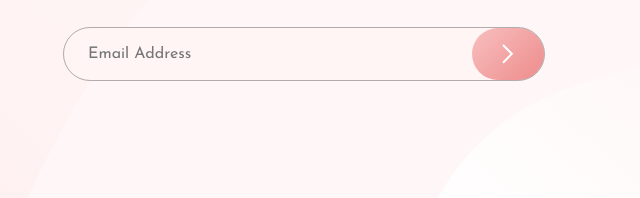
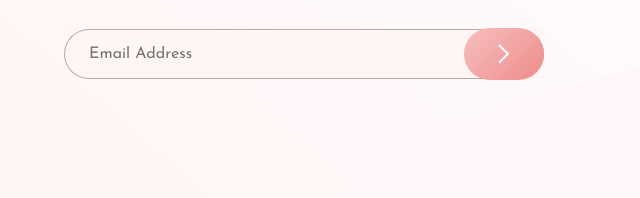
Before and after one commit to coderSeth13/FEM_BASE_APPAREL_COMING_SOON_PAGE, a plain HTML site: page index.html in a window 1280 px wide. Shown: the part 537-735 px from the top of the page, 0-640 px from the left. Drawn offline with Linux system fonts and the light colour scheme.

Commit message:
Fixed input field

```diff
--- a/style.css
+++ b/style.css
@@ -135,29 +135,28 @@ body {
 }
 
 .form__group {
-  outline: 1px solid hsl(var(--clr-accent-hsl-1), 0.4);
   background-color: hsl(var(--clr-secondary-hsl-200), 0.8);
-  border-radius: 100vw;
-  padding-left: 0.5rem;
 
+  position: relative;
   align-items: center;
   justify-content: space-between;
 }
 
 .form__input {
+  border: 1.9px solid hsl(var(--clr-accent-hsl-1), 0.4);
   color: hsl(var(--clr-accent-hsl-1), 0.6);
   background-color: hsl(var(--clr-secondary-hsl-200), 0.8);
 
   width: 100%;
   padding: 1rem;
+  border-radius: 100vw;
+  padding-left: 1.5rem;
 
   outline: none;
-  border: none;
 }
 
 .form__input:focus,
 .form__input:focus-visible {
-  border: none;
   outline: none;
 }
 
@@ -172,7 +171,8 @@ body {
   width: 5rem;
 
   place-items: center;
-
+  position: absolute;
+  right: 0;
   border: none;
   outline: none;
   cursor: pointer;
@@ -190,13 +190,11 @@ body {
 
 @media (max-width: 900px) {
   body {
+    background-color: hsl(var(--clr-secondary-hsl-200), 0.8);
+
     display: grid;
     justify-items: center;
     min-height: 100vh;
-  }
-
-  main {
-    background-color: hsl(var(--clr-secondary-hsl-200), 0.8);
   }
 
   .header {
@@ -226,11 +224,16 @@ body {
 /* Big screen widths */
 
 @media (min-width: 900px) {
+  body {
+    background-color: hsl(var(--clr-secondary-hsl-200), 0.8);
+  }
+
   main {
-    background-color: hsl(var(--clr-secondary-hsl-200), 0.8);
     background-image: url(images/bg-pattern-desktop.svg);
     background-repeat: no-repeat;
-    width: 100%;
+    background-size: cover;
+    background-position: -5rem 5rem;
+    /* width: 100%; */
 
     display: grid;
     gap: 2rem;
@@ -259,8 +262,9 @@ body {
     justify-self: end;
   }
 
-  .hero__img-wrapper {
+  .hero__img-wrapper picture {
     max-width: 76vh;
+    /* height: 100px; */
   }
 
   .hero__content {
```
